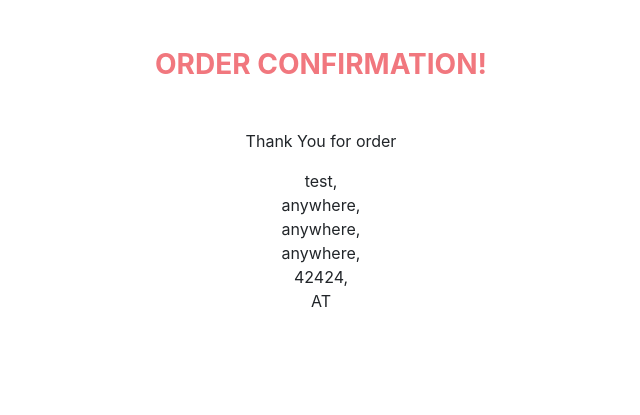
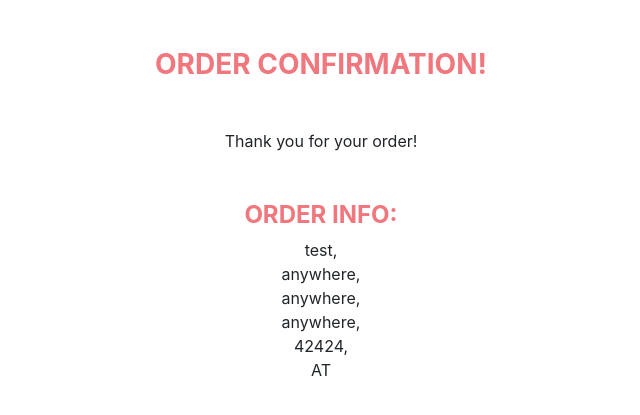
Before and after one commit to Saharalnoor/ysra_house_of_flower_MS, a Django app: a page that uses checkout/templates/checkout/checkout_success.html in a window 1280 px wide. Shown: the part 185-600 px from the top of the page, without its empty margins (319-959 px from the left). Run offline with Django 3.2, Linux system fonts and the light colour scheme; data comes from the database, SQL or seed files in the repository; both versions use the stored data as it was after the commit; parts of the project's set-up code (start-up, migrations or seed data) failed here and were passed over; some libraries are stand-ins or nearby versions.

Commit message:
Edited checkout success page message

```diff
--- a/checkout/templates/checkout/checkout_success.html
+++ b/checkout/templates/checkout/checkout_success.html
@@ -13,9 +13,10 @@
                 <h3 class="sub-title text-uppercase font-weight-bold mb-5">
 					Order Confirmation!
 				</h3>
-                <p>Thank You for order</p>
+                <p>Thank you for your order!</p>
 
             <div class="customer-details">
+                <h4 class="sub-title text-uppercase font-weight-bold mt-5">Order Info:</h4>
                 <p>{{ order.full_name }},<br>
                     {{ order.street_address1 }},<br>
                     {% if order.address_line_2 %}
```
Also changed, not shown: db.sqlite3.
